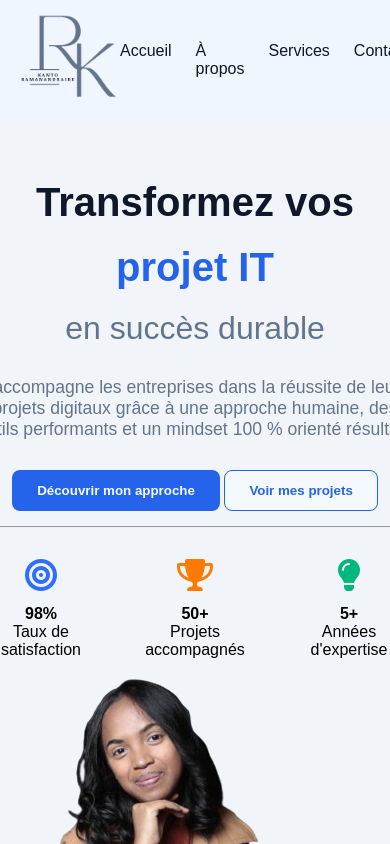
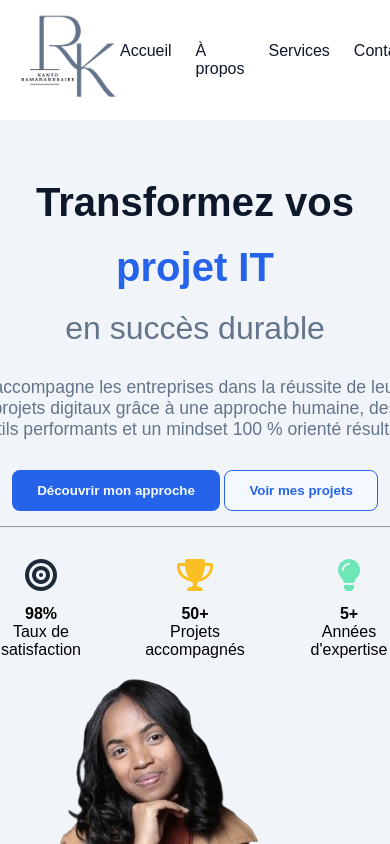
Before and after one commit to Woutnak/Portefolio2.0, a plain HTML site: page index.html in a window 390 px wide. Shown: the top 844 px of the page. Drawn offline with Linux system fonts and the light colour scheme.

```diff
--- a/styles/style.css
+++ b/styles/style.css
@@ -19,10 +19,10 @@
 
 
 /* Couleurs spécifiques */
---blue: #306eff;
---green: #00b87c;
---purple: #a259ff;
---orange: #ff7a00;
+--blue: #1E2A38;
+--green: #6EE7B7;
+--purple: #64748B;
+--orange: #FBBF24;
 }
 
 
@@ -40,7 +40,7 @@ a {
   justify-content: space-between;
   align-items: center;
   padding: 10px 40px;
-  background-color: var(--color-light-blue);
+  backdrop-filter: blur(10px);
   position: sticky;
   top: 0;
   z-index: 100px;
```
